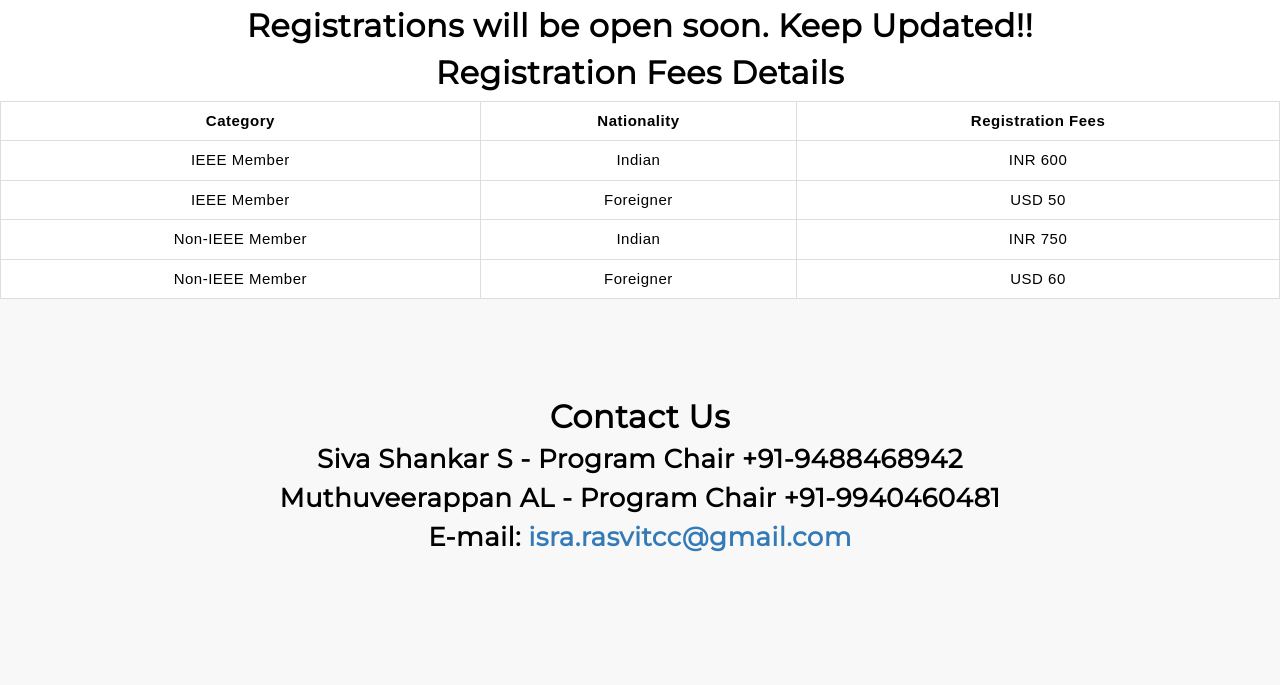
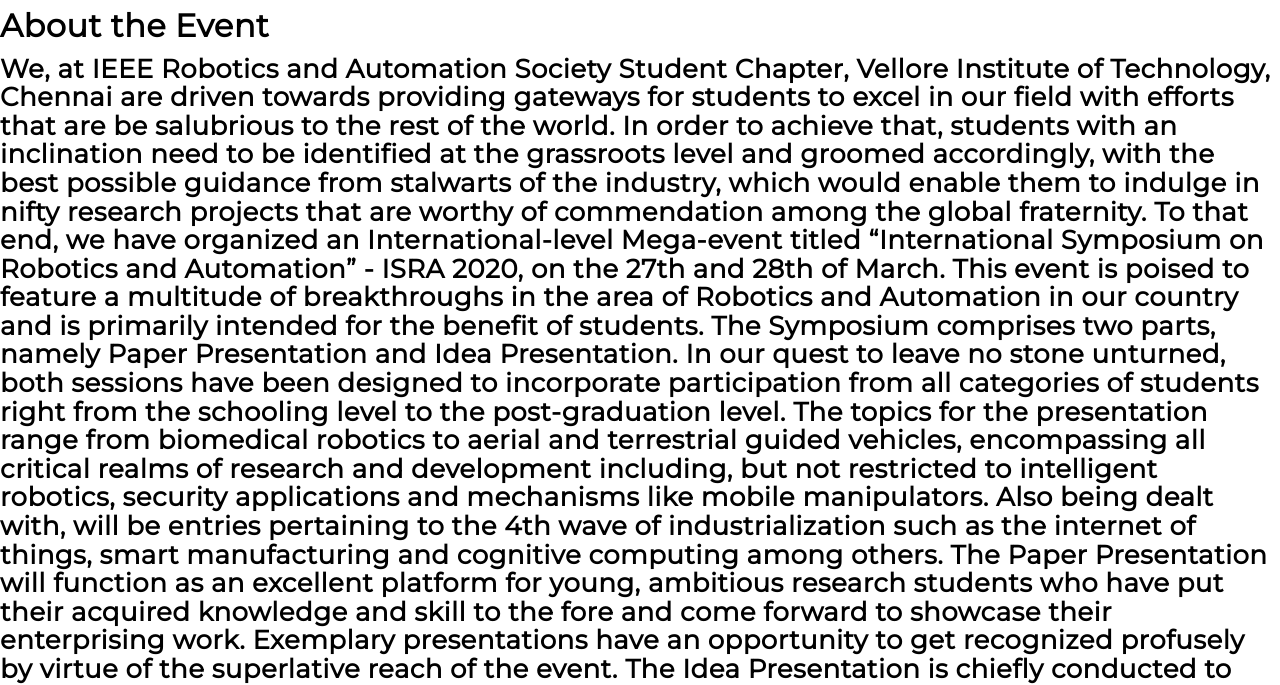
Before and after one commit to ISRA-RAS/ISRA-ras, a plain HTML site: page index.html in a window 1280 px wide. Shown: the part 3834-4519 px from the top of the page. Drawn offline with nearby package versions, Linux system fonts and the light colour scheme.

Commit message:
Update index.html

```diff
--- a/index.html
+++ b/index.html
@@ -165,7 +165,25 @@ td, th {
 		<img src="assets/images/INTELLIGENT ROBOTS.jpg" style="margin: 30px 10px 10px 10px; height: 661.3px; width: 467.73px">
 		<img src="assets/images/industrial%20automation.jpg" style="margin: 10px 10px 10px 10px; height: 661.3px; width: 467.73px">
 		<img src="assets/images/mechanisms%20and%20design.jpg" style="float: right; margin: 10px 10px 10px 10px; height: 661.3px; width: 467.73px" >
-<section>
+<section id ="about">
+		<h2> About the Event</h2>
+	<p><h3>We, at IEEE Robotics and Automation Society Student Chapter, Vellore Institute of Technology, Chennai are driven towards providing gateways for students to excel in our field with efforts that are be salubrious to the rest of the world. In order to achieve that, students with an inclination need to be identified at the grassroots level and groomed accordingly, with the best possible guidance from stalwarts of the industry, which would enable them to indulge in nifty research projects that are worthy of commendation among the global fraternity.
+
+To that end, we have organized an International-level Mega-event titled “International Symposium on Robotics and Automation” - ISRA 2020, on the 27th and 28th of March. This event is poised to feature a multitude of breakthroughs in the area of Robotics and Automation in our country and is primarily intended for the benefit of students.
+
+The Symposium comprises two parts, namely Paper Presentation and Idea Presentation. In our quest to leave no stone unturned, both sessions have been designed to incorporate participation from all categories of students right from the schooling level to the  post-graduation level. The topics for the presentation range from biomedical robotics to aerial and terrestrial guided vehicles, encompassing all critical realms of research and development including, but not restricted to intelligent robotics, security applications and mechanisms like mobile manipulators. Also being dealt with, will be entries pertaining to the 4th wave of industrialization such as the internet of things, smart manufacturing and cognitive computing among others.
+
+The Paper Presentation will function as an excellent platform for young, ambitious research students who have put their acquired knowledge and skill to the fore and come forward to showcase their enterprising work. Exemplary presentations have an opportunity to get recognized profusely by virtue of the superlative reach of the event.
+
+The Idea Presentation is chiefly conducted to cater to the multifarious desiderata of budding research aspirants who are at the outset of their professional careers, but nevertheless, would feature novel and path-breaking projects from all students. An audacious idea is the spark that ignites the wildfire of technological innovation, and the audience are bound to witness many an idea of said nature during the course of this session.
+
+The Symposium would be embellished with an abundance of insightful interactions by eminent luminaries from the field of RAS and beyond, which would enrich the students with invaluable information and cognizance that would prove fruitful in the quests we wish our students to undertake and hope to be prepared for on the back of it.
+
+	</h3></p>
+
+		</section>
+
+		<section>
 		<center><h2> Registrations will be open soon. Keep Updated!! </h2></center>
 
 
```
